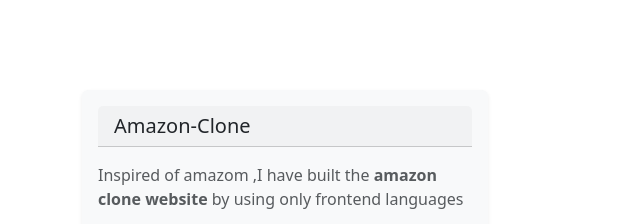
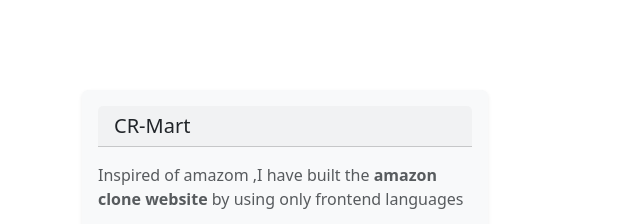
Before and after one commit to Dharaneesh-Cr/my-portfolio, a plain HTML site: page index.html in a window 1280 px wide. Shown: the part 1419-1643 px from the top of the page, 0-640 px from the left. Drawn offline with nearby package versions, Linux system fonts and the light colour scheme.

Commit message:
Update index.html

```diff
--- a/index.html
+++ b/index.html
@@ -145,7 +145,7 @@
         <div class="col-12 col-md-6 mb-3" style="max-width: 430px;">
             <div class="card h=100 shadow-sm border-0 bg-light ">
                 <div class="card-body">
-                    <h5 class="card-title card-header mb-3">Amazon-Clone</h5>
+                    <h5 class="card-title card-header mb-3">CR-Mart</h5>
                     <p class="card-text text-muted"> Inspired of amazom ,I have built the <span class="fw-bolder">amazon clone website</span> by using only frontend languages </p>
                     <div class="d-flex flex-wrap">
                         <a class=" btn btn-outline-primary card-link bg-text-primary" href="https://dharaneesh-cr.github.io/amazon-clone/" target="_blank">Live demo</a>
```
